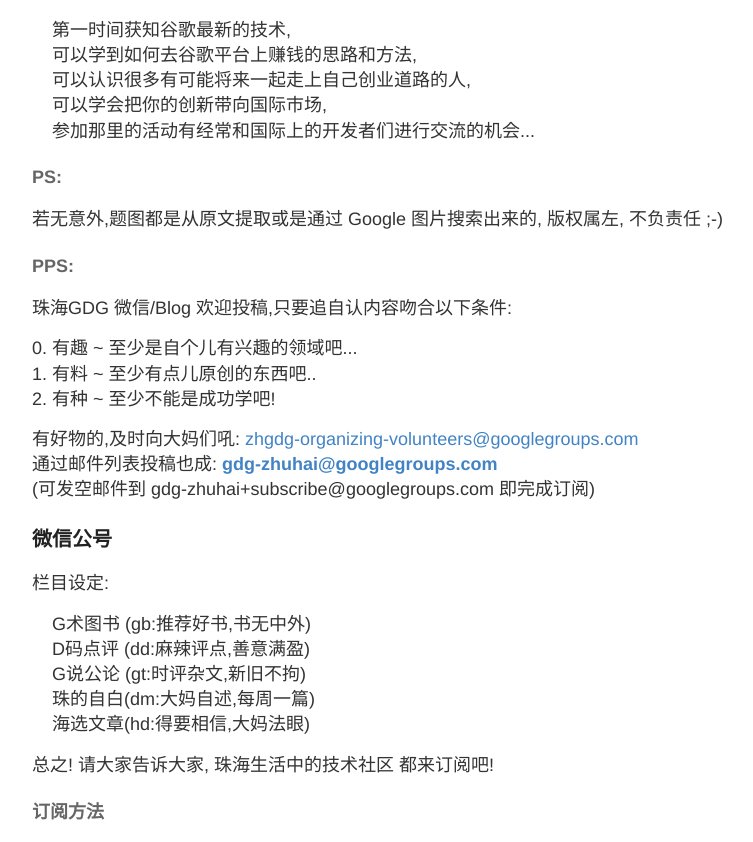
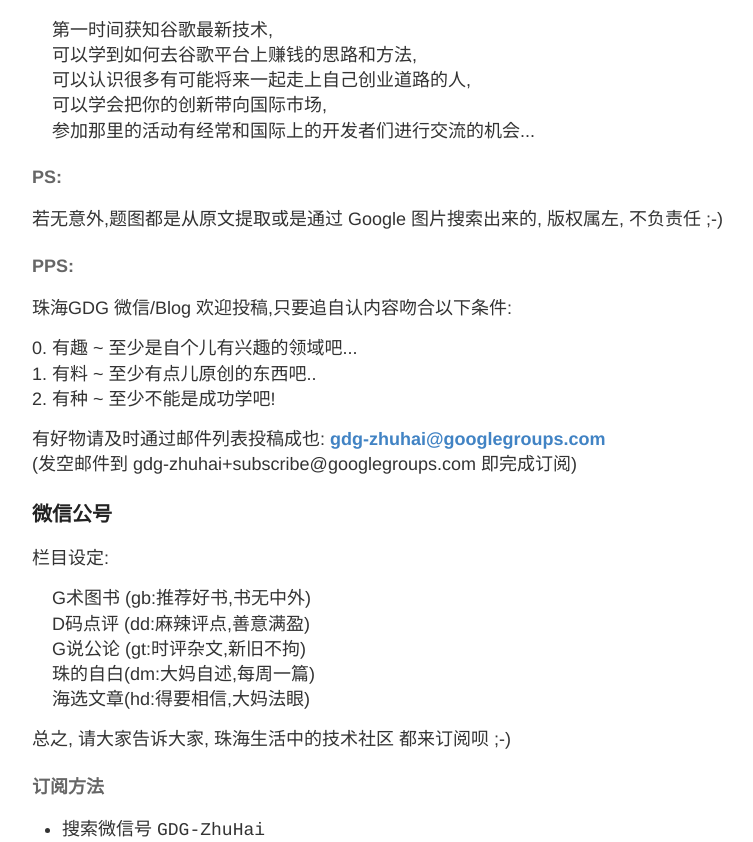
Before and after one commit to ZHGDG/ZHGDG.github.io, a Jekyll site: the page built from _posts/2010-04-01-oss-com.md, in a window 1280 px wide and 1400 px high, scrolled down 1001 px. Shown: the part 240-1082 px from the top of the window, without its empty margins (248-1001 px from the left). Built offline with Jekyll 4.4.1, drawn with Linux system fonts in a browser that asks for light colours; comment, search, counter and statistics services are not loaded.

Commit message:
👌 IMPROVE:

```diff
--- a/_includes/postfix.md
+++ b/_includes/postfix.md
@@ -17,7 +17,7 @@
     通过 珠海GDG 可以:
 </p>
 <pre>
-    第一时间获知谷歌最新的技术,
+    第一时间获知谷歌最新技术,
     可以学到如何去谷歌平台上赚钱的思路和方法,
     可以认识很多有可能将来一起走上自己创业道路的人,
     可以学会把你的创新带向国际市场,
@@ -38,14 +38,11 @@
 2. 有种 ~ 至少不能是成功学吧!
 </pre>
 
-<p>有好物的,及时向大妈们吼: <a href="mailto:zhgdg-organizing-volunteers@googlegroups.com">zhgdg-organizing-volunteers@googlegroups.com</a>
-<br/>
-通过邮件列表投稿也成:
+<p>有好物请及时通过邮件列表投稿成也:
 <b><a href="mailto:gdg-zhuhai@googlegroups.com">gdg-zhuhai@googlegroups.com</a>
     </b>
 <br/>
-  (可发空邮件到 gdg-zhuhai+subscribe@googlegroups.com 即完成订阅)
-
+  (发空邮件到 gdg-zhuhai+subscribe@googlegroups.com 即完成订阅)
 </p>
 
 <h3>微信公号</h3>
@@ -60,7 +57,7 @@
     海选文章(hd:得要相信,大妈法眼)
 </pre>
 
-<p>总之! 请大家告诉大家,  <code>珠海生活中的技术社区</code> 都来订阅吧!</p>
+<p>总之, 请大家告诉大家,  <code>珠海生活中的技术社区</code> 都来订阅呗 ;-)</p>
 
 <h4>订阅方法</h4>
 
```
Also changed, not shown: _posts/2019-08-22-et-meetup-all-topic.md (added, +111 -0 lines).
